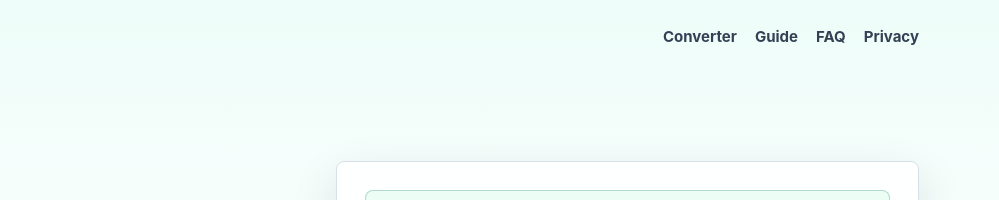
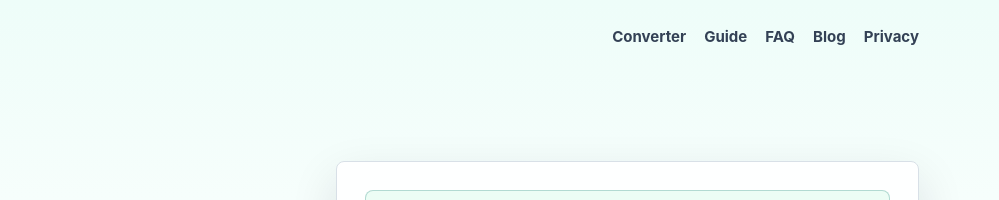
Before and after one commit to aichuanheyan004-prog/opustomp3, a plain HTML site: page index.html in a window 1280 px wide. Shown: the top 200 px of the page, 281-1280 px from the left. Drawn offline with Linux system fonts and the light colour scheme.

Commit message:
Add Blog link to homepage

```diff
--- a/index.html
+++ b/index.html
@@ -57,6 +57,7 @@
         <a href="#converter">Converter</a>
         <a href="#guide">Guide</a>
         <a href="#faq">FAQ</a>
+        <a href="blog">Blog</a>
         <a href="privacy">Privacy</a>
       </nav>
     </header>
```
